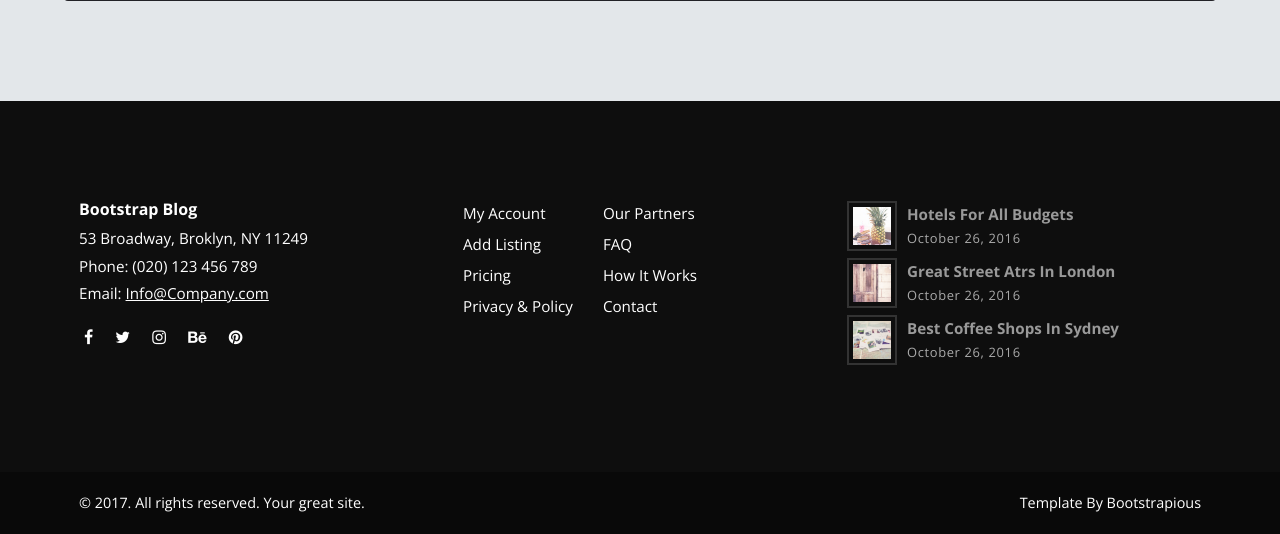
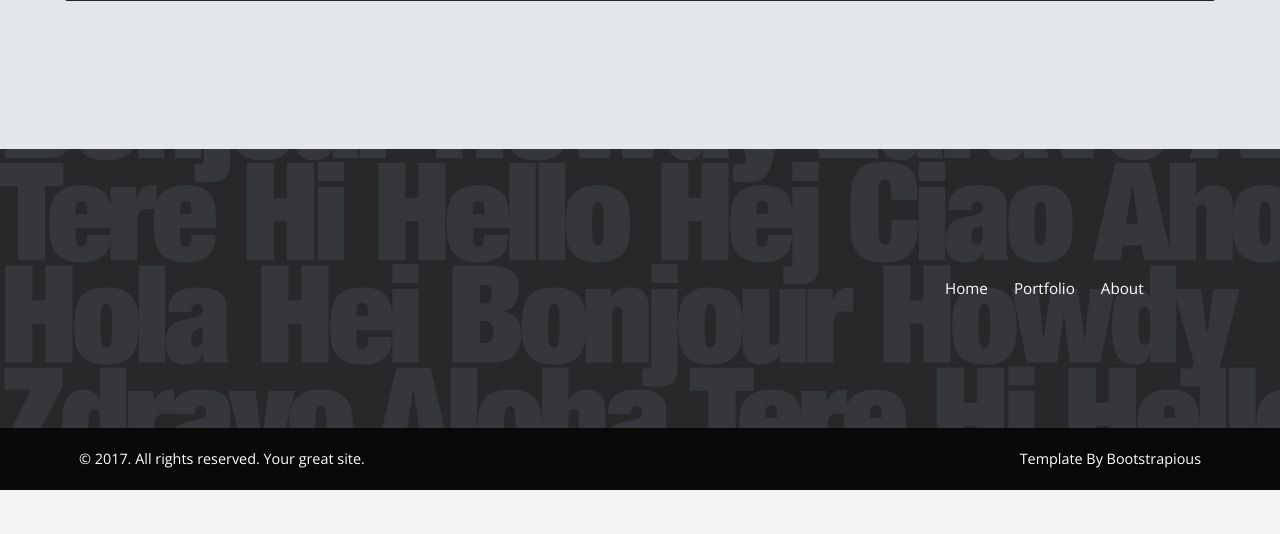
Before and after one commit to Xavier-Cornwell/PortfolioSite, a PHP site: page /blog.html in a window 1280 px wide. Shown: the part 2686-3220 px from the top of the page. After the commit the page ends 3176 px from the top, so only its background shows below. Run offline with PHP 8.4, Linux system fonts and the light colour scheme.

Commit message:
minor fixes

```diff
--- a/blog.html
+++ b/blog.html
@@ -101,59 +101,45 @@
 
 
     <!-- Page Footer-->
-    <footer class="main-footer">
-      <div class="container">
-        <div class="row">
-          <div class="col-md-4">
-            <div class="logo">
-              <h6 class="text-white">Bootstrap Blog</h6>
-            </div>
-            <div class="contact-details">
-              <p>53 Broadway, Broklyn, NY 11249</p>
-              <p>Phone: (020) 123 456 789</p>
-              <p>Email: <a href="mailto:info@company.com">Info@Company.com</a></p>
-              <ul class="social-menu">
-                <li class="list-inline-item"><a href="#"><i class="fa fa-facebook"></i></a></li>
-                <li class="list-inline-item"><a href="#"><i class="fa fa-twitter"></i></a></li>
-                <li class="list-inline-item"><a href="#"><i class="fa fa-instagram"></i></a></li>
-                <li class="list-inline-item"><a href="#"><i class="fa fa-behance"></i></a></li>
-                <li class="list-inline-item"><a href="#"><i class="fa fa-pinterest"></i></a></li>
-              </ul>
+    <footer class="main-footer mt-5"  style="background: url(img/hello.jpg); background-size: cover; background-position: center center">
+      <nav class="navbar navbar-expand-lg">
+        <div class="search-area">
+          <div class="search-area-inner d-flex align-items-center justify-content-center">
+            <div class="close-btn"><i class="icon-close"></i></div>
+            <div class="row d-flex justify-content-center">
+              <div class="col-md-8">
+                <form action="#">
+                  <div class="form-group">
+                    <input type="search" name="search" id="search" placeholder="What are you looking for?">
+                    <button type="submit" class="submit"><i class="icon-search-1"></i></button>
+                  </div>
+                </form>
+              </div>
             </div>
           </div>
-          <div class="col-md-4">
-            <div class="menus d-flex">
-              <ul class="list-unstyled">
-                <li> <a href="#">My Account</a></li>
-                <li> <a href="#">Add Listing</a></li>
-                <li> <a href="#">Pricing</a></li>
-                <li> <a href="#">Privacy &amp; Policy</a></li>
-              </ul>
-              <ul class="list-unstyled">
-                <li> <a href="#">Our Partners</a></li>
-                <li> <a href="#">FAQ</a></li>
-                <li> <a href="#">How It Works</a></li>
-                <li> <a href="#">Contact</a></li>
-              </ul>
-            </div>
+        </div>
+        <div class="container">
+          <!-- Navbar Brand -->
+          <div class="navbar-header d-flex align-items-center justify-content-between">
+            <!-- Navbar Brand -->
+            <!-- Toggle Button-->
+            <button type="button" data-toggle="collapse" data-target="#navbarcollapse" aria-controls="navbarcollapse" aria-expanded="false" aria-label="Toggle navigation" class="navbar-toggler"><span></span><span></span><span></span></button>
           </div>
-          <div class="col-md-4">
-            <div class="latest-posts"><a href="#">
-                <div class="post d-flex align-items-center">
-                  <div class="image"><img src="img/small-thumbnail-1.jpg" alt="..." class="img-fluid"></div>
-                  <div class="title"><strong>Hotels for all budgets</strong><span class="date last-meta">October 26, 2016</span></div>
-                </div></a><a href="#">
-                <div class="post d-flex align-items-center">
-                  <div class="image"><img src="img/small-thumbnail-2.jpg" alt="..." class="img-fluid"></div>
-                  <div class="title"><strong>Great street atrs in London</strong><span class="date last-meta">October 26, 2016</span></div>
-                </div></a><a href="#">
-                <div class="post d-flex align-items-center">
-                  <div class="image"><img src="img/small-thumbnail-3.jpg" alt="..." class="img-fluid"></div>
-                  <div class="title"><strong>Best coffee shops in Sydney</strong><span class="date last-meta">October 26, 2016</span></div>
-                </div></a></div>
+          <!-- Navbar Menu -->
+          <div id="navbarcollapse" class="collapse navbar-collapse">
+            <ul class="navbar-nav ml-auto">
+              <li class="nav-item"><a href="index.html" class="nav-link ">Home</a>
+              </li>
+              <li class="nav-item"><a href="blog.html" class="nav-link ">Portfolio</a>
+              </li>
+              <li class="nav-item"><a href="about.html" class="nav-link ">About</a>
+              </li>
+            </ul>
           </div>
         </div>
-      </div>
+      </nav>
+
+      </nav>
       <div class="copyrights">
         <div class="container">
           <div class="row">
--- a/css/style.default.css
+++ b/css/style.default.css
@@ -475,7 +475,7 @@ div[class*="-btn"] {
 .navbar .navbar-toggler span {
   width: 20px;
   height: 2px;
-  background: #222;
+  background: rgb(255, 255, 255);
   margin-bottom: 4px;
   display: block;
 }
```
Also changed, not shown: index.html (+9 -10 lines), css/custom.css (line endings or trailing spaces).
